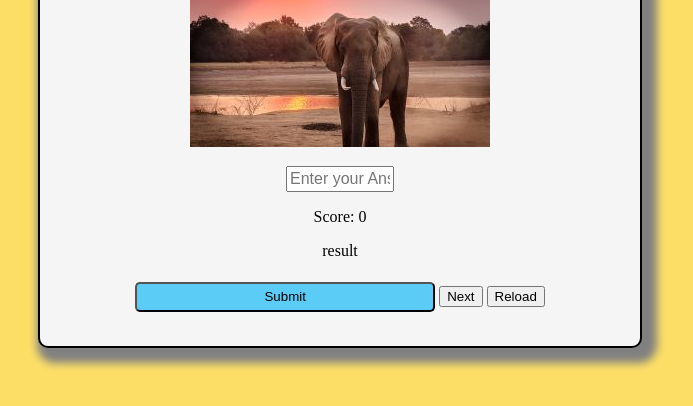
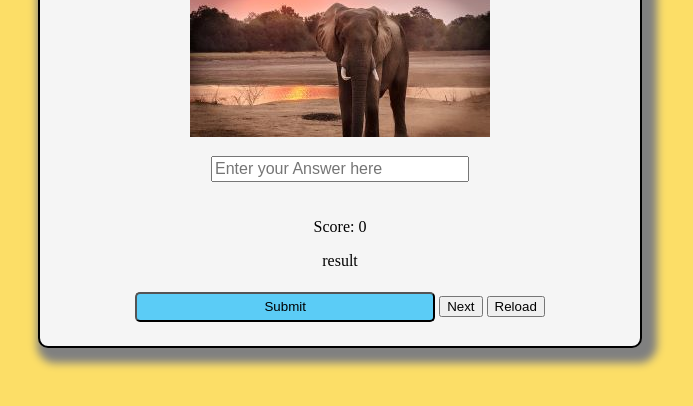
Before and after one commit to msnirmal/Project2, a plain HTML site: page index.html in a window 1280 px wide. Shown: the part 184-590 px from the top of the page, without its empty margins (308-1001 px from the left). Drawn offline with Linux system fonts and the light colour scheme.

Commit message:
Add style to answer box and score and result div

```diff
--- a/assets/css/style.css
+++ b/assets/css/style.css
@@ -32,10 +32,16 @@ body{
     margin-bottom: 15px;
   }
 
+  .result {
+    padding-top: 20px;
+
+  }
+
   #guess{
-    width: 100px;
+    width: 250px;
     height: 20px;
-    font-size: inherit;
+    font-size: medium;
+
   }
 
   #submit{
--- a/index.html
+++ b/index.html
@@ -18,7 +18,7 @@
         <div>
         <input type="text" id="guess" placeholder="Enter your Answer here">
         </div>
-        <div>
+        <div class="result">
         <p id="score">Score: 0</p>
         <p id="answer-result">result</p>
         </div>
```
